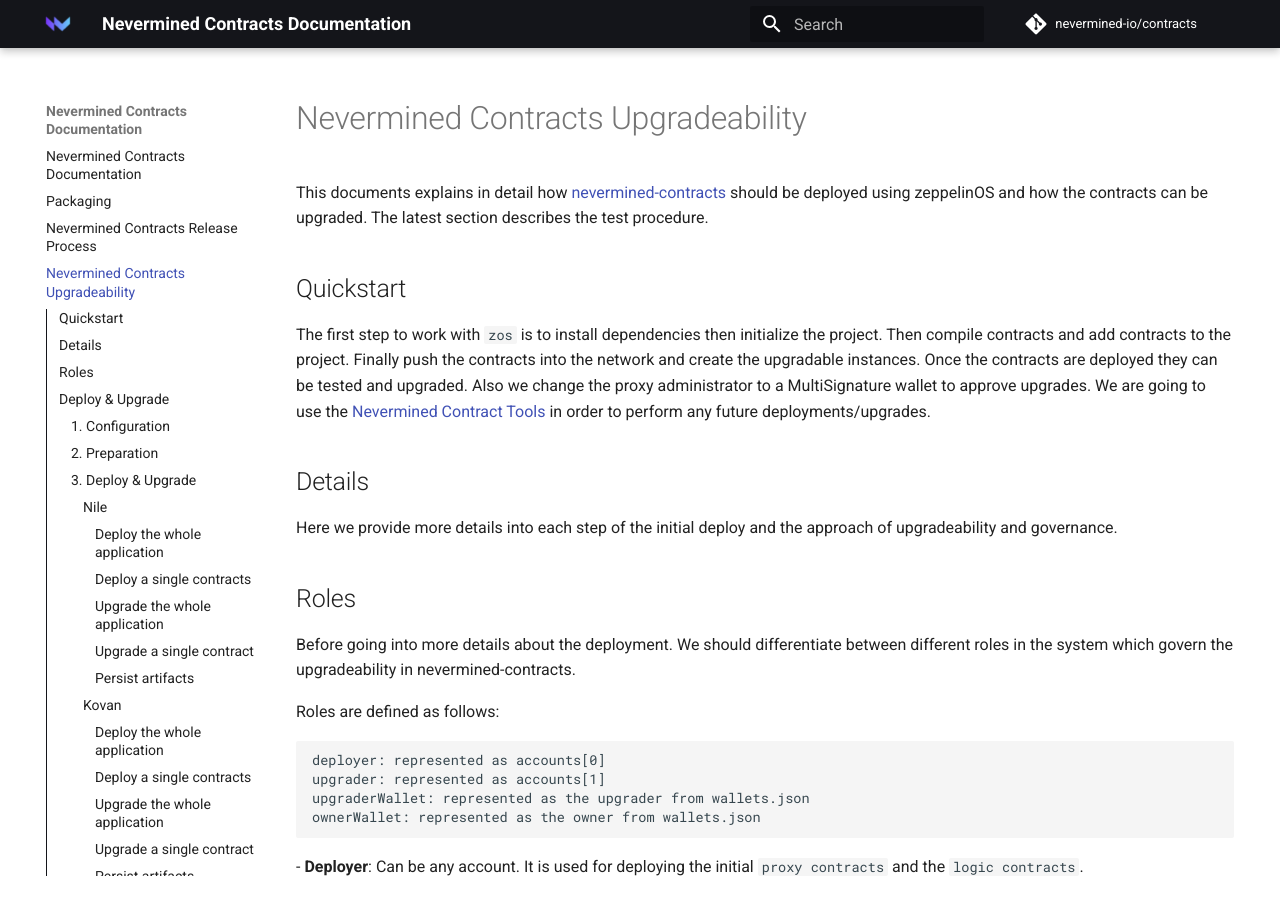
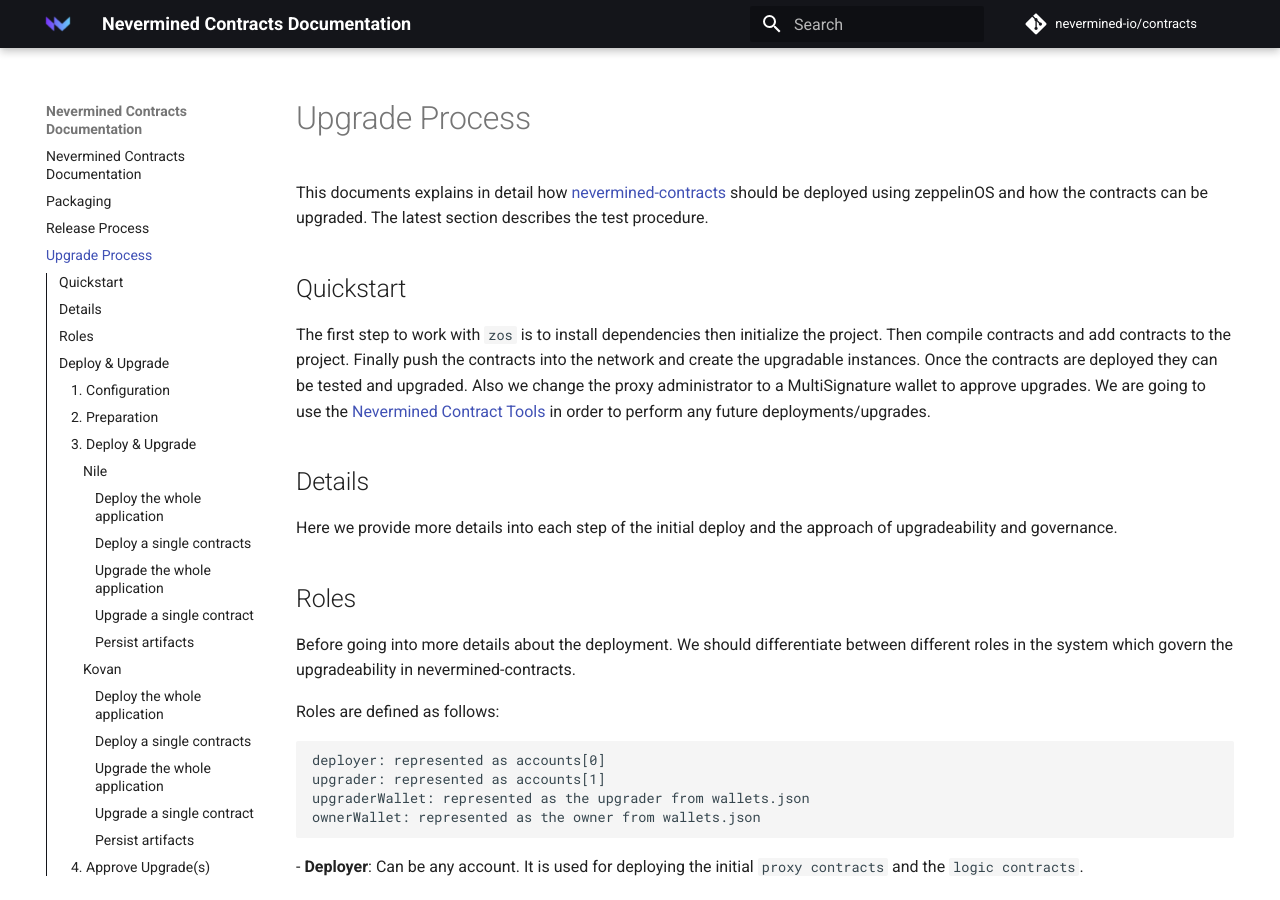
Before and after one commit to jcortejoso/nvm-contracts, an MkDocs documentation site: the page built from docs/Upgrades.md, in a window 1280 px wide and 900 px high. Built offline with MkDocs 1.6.1 and Material for MkDocs 9.7.7, drawn with Linux system fonts in a browser that asks for light colours; comment, search, counter and statistics services are not loaded.

Commit message:
Modifying headers and left nav bar

```diff
--- a/docs/ReleaseProcess.md
+++ b/docs/ReleaseProcess.md
@@ -1,4 +1,4 @@
-# Nevermined Contracts Release Process
+# Release Process
 
 ## Build a new version
 
--- a/docs/Upgrades.md
+++ b/docs/Upgrades.md
@@ -1,4 +1,4 @@
-# Nevermined Contracts Upgradeability
+# Upgrade Process
 
 This documents explains in detail how [nevermined-contracts](https://github.com/nevermined-io/contracts) should be
 deployed using zeppelinOS and how the contracts can be upgraded. The latest section describes the test procedure.
--- a/mkdocs.yml
+++ b/mkdocs.yml
@@ -98,6 +98,7 @@
     - icon: fontawesome/regular/paper-plane
       link: mailto:info@nevermined.io
 
+nav:
 
 google_analytics:
   - G-H5FH0N6N2E
```
